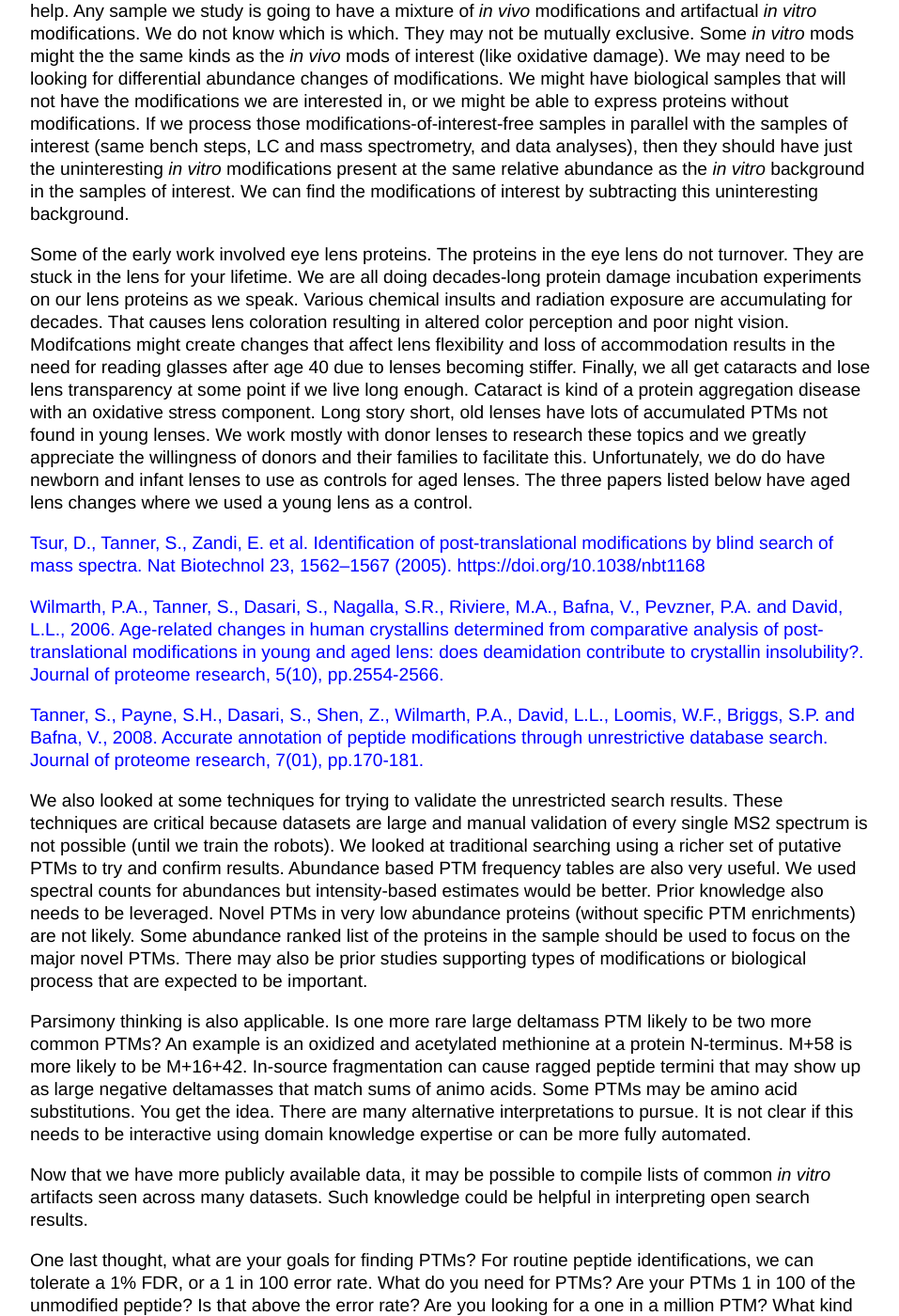
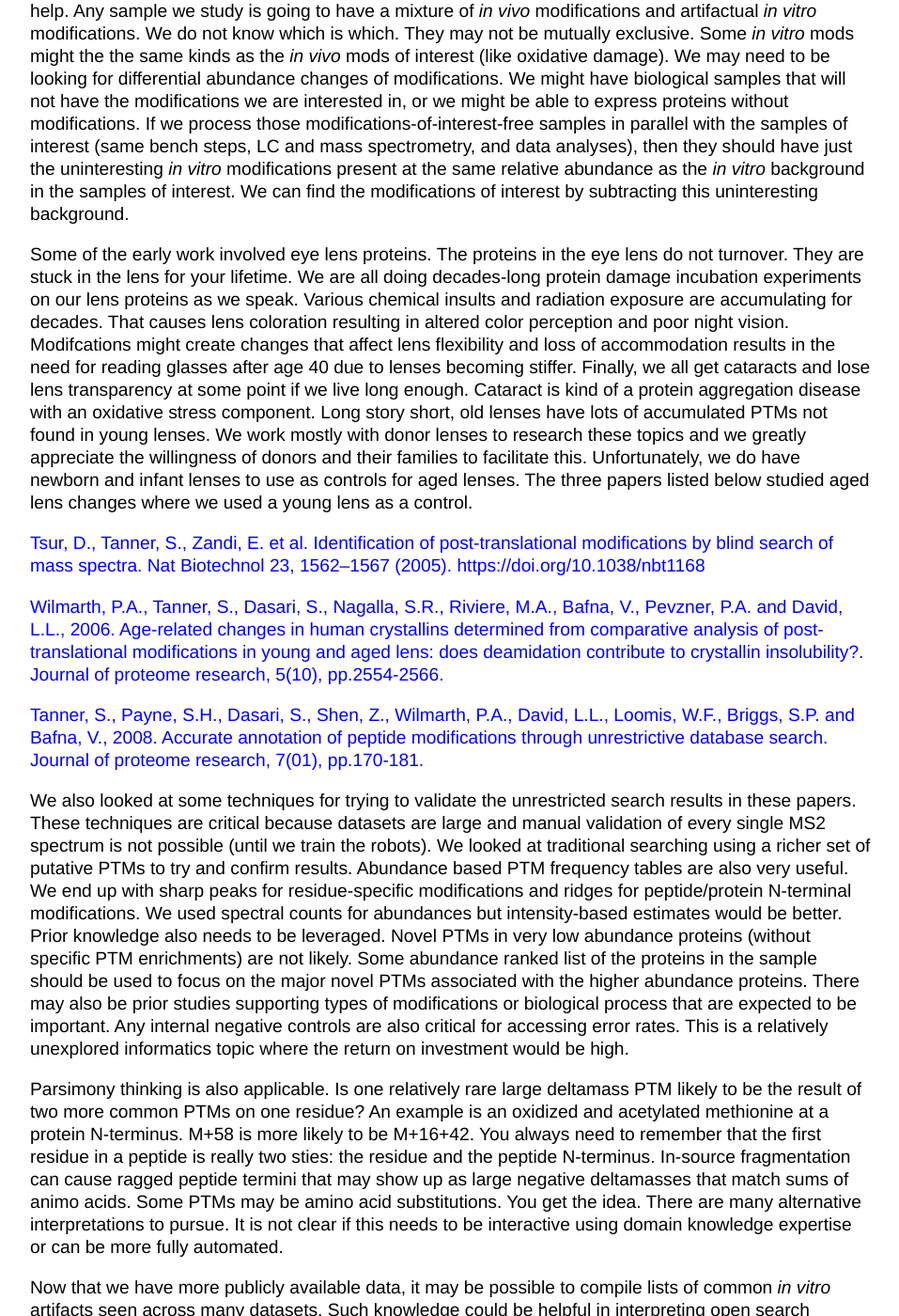
Before and after one commit to pwilmart/pwilmart.github.io, a Jekyll site: the page built from _posts/2020-07-03-Open_search.md, in a window 1280 px wide and 1400 px high, scrolled down 1404 px. Shown: the whole window at 94% size, without its empty margins (160-1117 px from the left). Built offline with Jekyll 4.4.1, drawn with Linux system fonts in a browser that asks for light colours; some of the changed text lies outside the part shown.

Commit message:
edits to Open Search blog

```diff
--- a/_posts/2020-07-03-Open_search.md
+++ b/_posts/2020-07-03-Open_search.md
@@ -16,11 +16,11 @@
 
 Before comparing and contrasting algorithms (which we won't try to do), let's think about the peptides in the sample. Some have adducts regulated by biological processes and are present before we start processing samples. Those are things we care about. Biological processes use enzymes and can be transient. For these and many more reasons, the modifications may be substoichiometric (not very abundant). Those modifications may be labile, or too large, or too heterogeneous, or affect chromatography, or affect fragmentation, or be too highly charged, or too lowly charged, etc. There are other biological processes that are not adduct formation, such as, proteolytic processing, single amino acid mutations, alternatively spliced peptides, addition/removal of trafficking signals, etc. Some modifications can disrupt proteins structures but have no associated mass shifts (isomerization and epimerization). There can be oxidative damage from many mechanisms, exposure to toxins, cross-linking, and the list goes on and on. Those are just some of the types of _in vivo_ modifications that might be biologically relevant and present in you samples.
 
-Once you have collected your samples, the biological assault on your proteins may be ending, but the chemical assault to your proteins and peptides is just beginning. Have you used protease inhibitors? Why? Is there oxygen gas in your lab? Do your bench steps use any chemicals? Do any of your bench steps take more than a few seconds? Are you doing your lab work at -80 degrees? Literally everything under the sun (including the sun) is after your samples: time, temperature, air, surfaces, every single solution, every sample manipulation, etc. How do you distinguish these _in vitro_ modifications from the biologically interesting _in vivo_ modifications?
+Once you have collected your samples, the biological assault on your proteins may be ending, but the chemical assault to your proteins and peptides is just beginning. Do you use protease inhibitors? Why? Is there oxygen gas in the air in your lab? Do your bench steps use any chemicals? Do any of your bench steps take more than a few seconds? Are you doing your lab work at -80 degrees? Literally everything under the sun (including the sun) is attacking your samples: time, temperature, air, surfaces, every single solution, every sample manipulation, etc. How do you distinguish these _in vitro_ modifications from the biologically interesting _in vivo_ modifications?
 
 Asking questions about PTMs is like any other scientific question. You have to use the scientific method and design a proper experiment. You need controls (probably multiple controls). Some examples might help. Any sample we study is going to have a mixture of _in vivo_ modifications and artifactual _in vitro_ modifications. We do not know which is which. They may not be mutually exclusive. Some _in vitro_ mods might the the same kinds as the _in vivo_ mods of interest (like oxidative damage). We may need to be looking for differential abundance changes of modifications. We might have biological samples that will not have the modifications we are interested in, or we might be able to express proteins without modifications. If we process those modifications-of-interest-free samples in parallel with the samples of interest (same bench steps, LC and mass spectrometry, and data analyses), then they should have just the uninteresting _in vitro_ modifications present at the same relative abundance as the _in vitro_ background in the samples of interest. We can find the modifications of interest by subtracting this uninteresting background.
 
-Some of the early work involved eye lens proteins. The proteins in the eye lens do not turnover. They are stuck in the lens for your lifetime. We are all doing decades-long protein damage incubation experiments on our lens proteins as we speak. Various chemical insults and radiation exposure are accumulating for decades. That causes lens coloration resulting in altered color perception and poor night vision. Modifcations might create changes that affect lens flexibility and loss of accommodation results in the need for reading glasses after age 40 due to lenses becoming stiffer. Finally, we all get cataracts and lose lens transparency at some point if we live long enough. Cataract is kind of a protein aggregation disease with an oxidative stress component. Long story short, old lenses have lots of accumulated PTMs not found in young lenses. We work mostly with donor lenses to research these topics and we greatly appreciate the willingness of donors and their families to facilitate this. Unfortunately, we do do have newborn and infant lenses to use as controls for aged lenses. The three papers listed below have aged lens changes where we used a young lens as a control.
+Some of the early work involved eye lens proteins. The proteins in the eye lens do not turnover. They are stuck in the lens for your lifetime. We are all doing decades-long protein damage incubation experiments on our lens proteins as we speak. Various chemical insults and radiation exposure are accumulating for decades. That causes lens coloration resulting in altered color perception and poor night vision. Modifcations might create changes that affect lens flexibility and loss of accommodation results in the need for reading glasses after age 40 due to lenses becoming stiffer. Finally, we all get cataracts and lose lens transparency at some point if we live long enough. Cataract is kind of a protein aggregation disease with an oxidative stress component. Long story short, old lenses have lots of accumulated PTMs not found in young lenses. We work mostly with donor lenses to research these topics and we greatly appreciate the willingness of donors and their families to facilitate this. Unfortunately, we do have newborn and infant lenses to use as controls for aged lenses. The three papers listed below studied aged lens changes where we used a young lens as a control.
 
 [Tsur, D., Tanner, S., Zandi, E. et al. Identification of post-translational modifications by blind search of mass spectra. Nat Biotechnol 23, 1562–1567 (2005). https://doi.org/10.1038/nbt1168](https://www.nature.com/articles/nbt1168)
 
@@ -28,13 +28,13 @@
 
 [Tanner, S., Payne, S.H., Dasari, S., Shen, Z., Wilmarth, P.A., David, L.L., Loomis, W.F., Briggs, S.P. and Bafna, V., 2008. Accurate annotation of peptide modifications through unrestrictive database search. Journal of proteome research, 7(01), pp.170-181.](https://pubs.acs.org/doi/10.1021/pr070444v)
 
-We also looked at some techniques for trying to validate the unrestricted search results. These techniques are critical because datasets are large and manual validation of every single MS2 spectrum is not possible (until we train the robots). We looked at traditional searching using a richer set of putative PTMs to try and confirm results. Abundance based PTM frequency tables are also very useful. We used spectral counts for abundances but intensity-based estimates would be better. Prior knowledge also needs to be leveraged. Novel PTMs in very low abundance proteins (without specific PTM enrichments) are not likely. Some abundance ranked list of the proteins in the sample should be used to focus on the major novel PTMs. There may also be prior studies supporting types of modifications or biological process that are expected to be important.
+We also looked at some techniques for trying to validate the unrestricted search results in these papers. These techniques are critical because datasets are large and manual validation of every single MS2 spectrum is not possible (until we train the robots). We looked at traditional searching using a richer set of putative PTMs to try and confirm results. Abundance based PTM frequency tables are also very useful. We end up with sharp peaks for residue-specific modifications and ridges for peptide/protein N-terminal modifications. We used spectral counts for abundances but intensity-based estimates would be better. Prior knowledge also needs to be leveraged. Novel PTMs in very low abundance proteins (without specific PTM enrichments) are not likely. Some abundance ranked list of the proteins in the sample should be used to focus on the major novel PTMs associated with the higher abundance proteins. There may also be prior studies supporting types of modifications or biological process that are expected to be important. Any internal negative controls are also critical for accessing error rates. This is a relatively unexplored informatics topic where the return on investment would be high.
 
-Parsimony thinking is also applicable. Is one more rare large deltamass PTM likely to be two more common PTMs? An example is an oxidized and acetylated methionine at a protein N-terminus. M+58 is more likely to be M+16+42. In-source fragmentation can cause ragged peptide termini that may show up as large negative deltamasses that match sums of animo acids. Some PTMs may be amino acid substitutions. You get the idea. There are many alternative interpretations to pursue. It is not clear if this needs to be interactive using domain knowledge expertise or can be more fully automated.
+Parsimony thinking is also applicable. Is one relatively rare large deltamass PTM likely to be the result of two more common PTMs on one residue? An example is an oxidized and acetylated methionine at a protein N-terminus. M+58 is more likely to be M+16+42. You always need to remember that the first residue in a peptide is really two sties: the residue and the peptide N-terminus. In-source fragmentation can cause ragged peptide termini that may show up as large negative deltamasses that match sums of animo acids. Some PTMs may be amino acid substitutions. You get the idea. There are many alternative interpretations to pursue. It is not clear if this needs to be interactive using domain knowledge expertise or can be more fully automated.
 
-Now that we have more publicly available data, it may be possible to compile lists of common _in vitro_ artifacts seen across many datasets. Such knowledge could be helpful in interpreting open search results.
+Now that we have more publicly available data, it may be possible to compile lists of common _in vitro_ artifacts seen across many datasets. Such knowledge could be helpful in interpreting open search results. Maybe it needs to be said that mining data from repositories where proper PTM study designs were not used, is not a great idea if you do not have a deep understanding of the limitations on interpreting any novel PTMs you might find.
 
-One last thought, what are your goals for finding PTMs? For routine peptide identifications, we can tolerate a 1% FDR, or a 1 in 100 error rate. What do you need for PTMs? Are your PTMs 1 in 100 of the unmodified peptide? Is that above the error rate? Are you looking for a one in a million PTM? What kind of error control do you need to have confidence in that? Promiscuous chemical modifications can make a large number of distinct modified peptides. Counting PSMs might suggest they are a problem. They may not be collectively very abundant, though. We have tremendous sensitivity these days. We may identify very low abundance peptides. We need to be thinking in quantitative terms for PTMs, too. We need to measure PTM relative abundances with intensity scales rather than with spectral counting.
+One last thought, what are your goals for finding PTMs? For routine peptide identifications, we can tolerate a 1% FDR, or a 1 in 100 error rate. What do you need for PTMs? Are your PTMs at greater than 1 in 100 levels relative to the unmodified peptide? Is that above the error rate? Are you looking for a one in a million PTM? What kind of error control do you need to have confidence in that? Promiscuous chemical modifications can make a large number of distinct modified peptides. Counting PSMs might suggest that they are abundant. However, they may not be collectively very abundant on other scales. We have tremendous sensitivity these days. We may identify very low abundance peptides. We need to be thinking in quantitative terms for PTMs, too. We need to measure PTM relative abundances with intensity scales rather than with spectral counting.
 
 I wanted to share some of my experience and draw attention to some earlier work that may be overlooked when learning and thinking about open searches. This is very hard work. Actually a bit too hard for the previous generations of instruments. New instrument advances are true game changers for PTM studies. Computational performance has also dramatically improved in the 15-20 years since we have been looking for modified peptides. Happy hunting!
 
```
